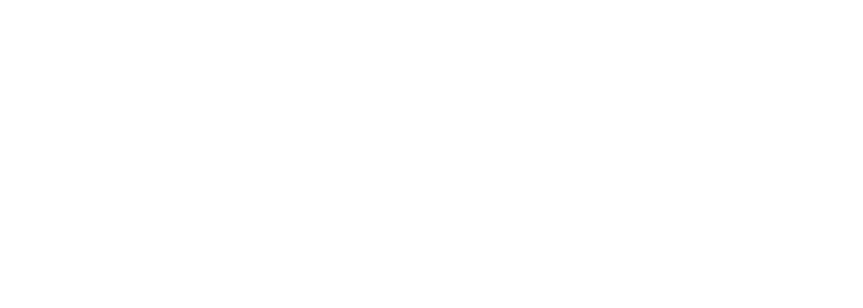
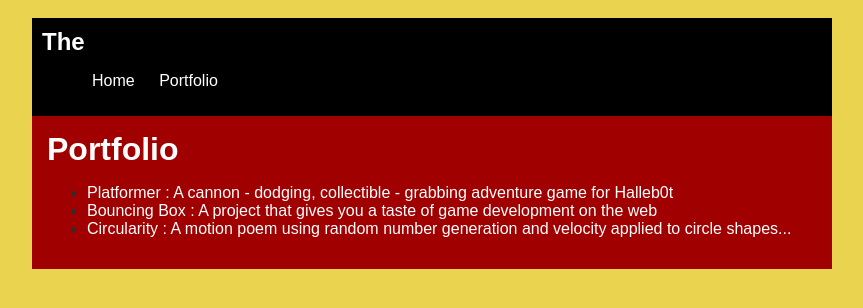
Before and after one commit to Gman231231/Gman231231.github.io, a plain HTML site: page portfolio.html in a window 1280 px wide. Shown: the whole page, without its empty margins (208-1071 px from the left). Drawn offline with Linux system fonts and the light colour scheme.

Commit message:
add portfolio.html file

```diff
--- a/portfolio.html
+++ b/portfolio.html
@@ -0,0 +1,33 @@
+<!DOCTYPE HTML>
+<html>
+    <head>
+        <title>The</title>
+        <link rel="stylesheet" href="style.css">
+    </head>
+
+    <body>
+      <div id="all-contents">
+        <nav>
+            <h1>The</h1>
+            <ul id="nav-ul">
+                <li class="nav-li">
+                    <a class="nav-a" href="index.html">Home</a>
+                </li>
+                <li class="nav-li">
+                    <a class="nav-a" href="portfolio.html">Portfolio</a>
+                </li>
+            </ul>
+        </nav>
+        <main>
+            <div class="content">
+                <h1>Portfolio</h1>
+                <ul id="portfolio">
+                    <li><a href="projects/platformer/">Platformer : A cannon - dodging, collectible - grabbing adventure game for Halleb0t</a></li>
+                    <li><a href="projects/bouncing-box/">Bouncing Box : A project that gives you a taste of game development on the web </a></li>
+                    <li><a href="projects/circularity/">Circularity : A motion poem using random number generation and velocity applied to circle shapes...</a></li>
+                </ul>
+            </div>
+        </main>
+      </div>
+    </body>
+</html>
```
Also changed, not shown: index.html (+2 -2 lines).
